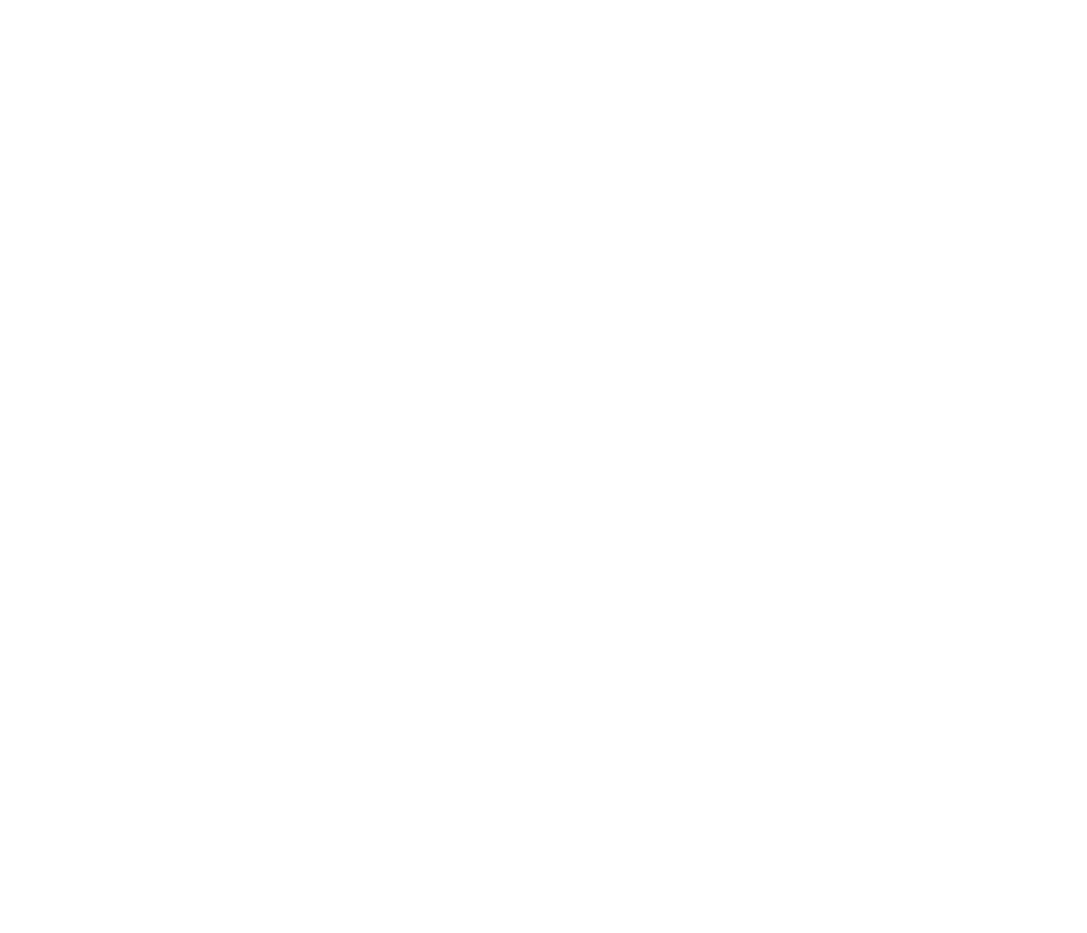
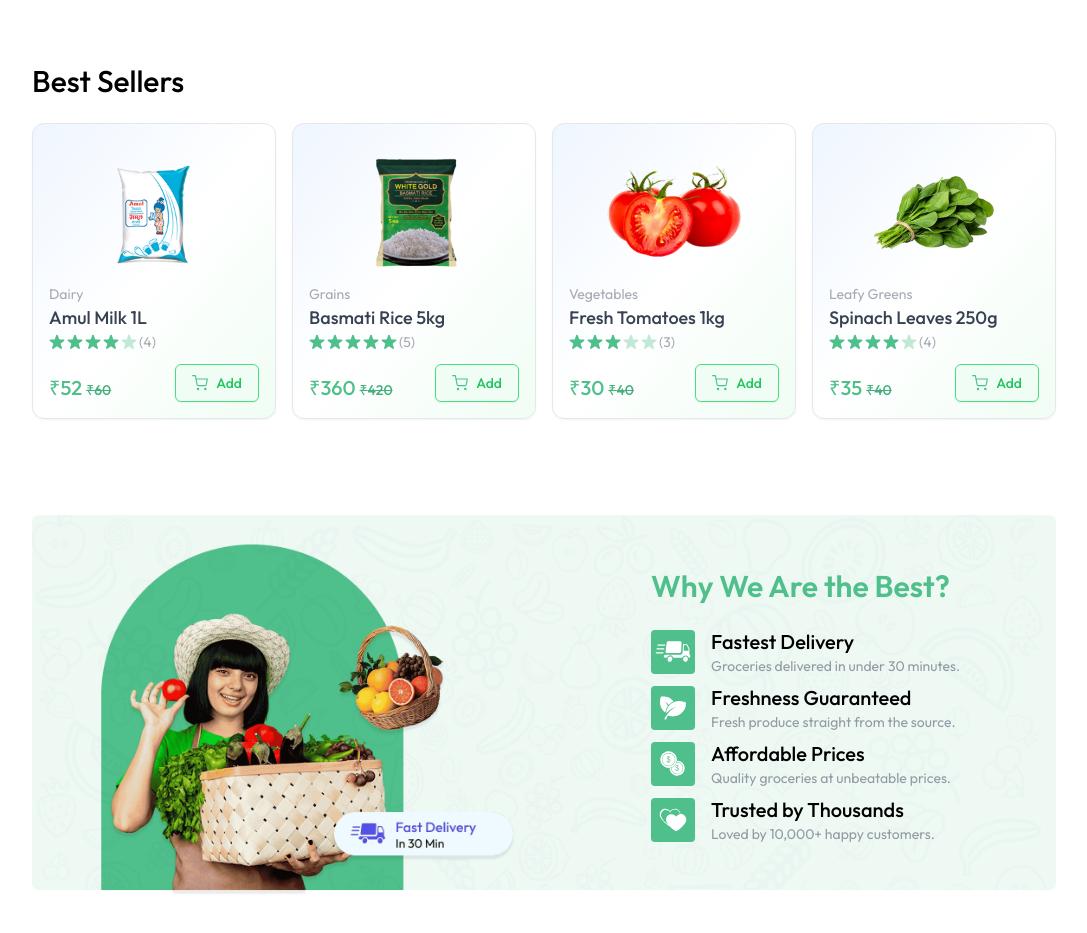
Before and after one commit to meetmodi45/hitman.grocery, a React (Vite) app in the folder client/: page / in a window 1280 px wide. Shown: the part 1005-1938 px from the top of the page, without its empty margins (96-1183 px from the left). Before the commit the page ends 1068 px from the top, so only its background shows below. Built offline with nearby package versions, Linux system fonts and the light colour scheme.

Commit message:
best sellers and bottom banner done

```diff
--- a/client/src/App.jsx
+++ b/client/src/App.jsx
@@ -3,6 +3,7 @@
 import MainBanner from "./components/mainbanner";
 import { Route, Routes, useLocation } from "react-router-dom";
 import Home from "./pages/Home";
+import { Toaster } from "react-hot-toast";
 
 const App = () => {
   const isSellerPath = useLocation().pathname.includes("seller");
@@ -15,6 +16,7 @@
         <Routes>
           <Route path="/" element={<Home />}></Route>
         </Routes>
+        <Toaster position="top-center" reverseOrder={false} />
       </div>
     </div>
   );
--- a/client/src/assets/assets.js
+++ b/client/src/assets/assets.js
@@ -142,6 +142,41 @@
     path: "Grains",
     image: grain_image,
     bgColor: "#F1E3F9",
+  },
+];
+
+export const bestSellers = [
+  {
+    name: "Amul Milk 1L",
+    category: "Dairy",
+    price: 60,
+    offerPrice: 52,
+    rating: 4,
+    image: amul_milk_image,
+  },
+  {
+    name: "Basmati Rice 5kg",
+    category: "Grains",
+    price: 420,
+    offerPrice: 360,
+    rating: 5,
+    image: basmati_rice_image,
+  },
+  {
+    name: "Fresh Tomatoes 1kg",
+    category: "Vegetables",
+    price: 40,
+    offerPrice: 30,
+    rating: 3,
+    image: tomato_image,
+  },
+  {
+    name: "Spinach Leaves 250g",
+    category: "Leafy Greens",
+    price: 40,
+    offerPrice: 35,
+    rating: 4,
+    image: spinach_image_1,
   },
 ];
 
--- /dev/null
+++ b/client/src/components/BestSellers.jsx
@@ -0,0 +1,118 @@
+import React from "react";
+import { bestSellers } from "../assets/assets";
+import { assets } from "../assets/assets";
+import toast from "react-hot-toast";
+
+const BestSellers = () => {
+  const [counts, setCounts] = React.useState({});
+
+  const handleAdd = (index) => {
+    setCounts((prev) => ({ ...prev, [index]: 1 }));
+    toast.success("Added to Cart");
+  };
+
+  const handleChange = (index, delta) => {
+    setCounts((prev) => {
+      const newCount = Math.max((prev[index] || 0) + delta, 0);
+      const action = delta > 0 ? "Added" : "Removed";
+      if (newCount === 0 && delta < 0) {
+        toast("Removed from Cart", {
+          icon: "❌",
+        });
+      } else if (delta !== 0) {
+        toast(`${action} to Cart`);
+      }
+      return { ...prev, [index]: newCount };
+    });
+  };
+
+  return (
+    <div className="mt-16 mb-16">
+      <p className="text-2xl md:text-3xl font-medium mb-6">Best Sellers</p>
+      <div className="grid grid-cols-1 sm:grid-cols-2 md:grid-cols-3 lg:grid-cols-4 gap-4">
+        {bestSellers.map((product, index) => {
+          const count = counts[index] || 0;
+          return (
+            <div
+              key={index}
+              className="bg-gradient-to-br from-blue-50 via-white to-green-50 border border-gray-200 rounded-xl p-4 w-full max-w-[220px] sm:max-w-[240px] lg:max-w-[260px] shadow-sm hover:shadow-md transition"
+            >
+              <div className="group cursor-pointer flex items-center justify-center px-2">
+                <img
+                  className="group-hover:scale-105 transition max-w-26 md:max-w-36"
+                  src={product.image}
+                  alt={product.name}
+                />
+              </div>
+              <div className="text-gray-500/60 text-sm">
+                <p>{product.category}</p>
+                <p className="text-gray-700 font-medium text-lg truncate w-full">
+                  {product.name}
+                </p>
+                <div className="flex items-center gap-0.5">
+                  {Array(5)
+                    .fill("")
+                    .map((_, i) => (
+                      <img
+                        key={i}
+                        src={
+                          i < product.rating
+                            ? assets.star_icon
+                            : assets.star_dull_icon
+                        }
+                        alt="star"
+                        className="w-4 h-4"
+                      />
+                    ))}
+
+                  <p>({product.rating})</p>
+                </div>
+                <div className="flex items-end justify-between mt-3">
+                  <p className="md:text-xl text-base font-medium text-primary">
+                    ₹{product.offerPrice}{" "}
+                    <span className="text-primary-dull md:text-sm text-xs line-through">
+                      ₹{product.price}
+                    </span>
+                  </p>
+                  <div className="text-primary">
+                    {count === 0 ? (
+                      <button
+                        onClick={() => handleAdd(index)}
+                        className="flex items-center justify-center gap-2 px-4 py-2 border border-green-400 text-green-500 bg-green-50 rounded-md shadow-sm hover:bg-green-200 transition duration-200"
+                      >
+                        <img
+                          src={assets.cart_icon}
+                          alt="cart"
+                          className="w-4 h-4"
+                        />
+                        <span className="font-medium">Add</span>
+                      </button>
+                    ) : (
+                      <div className="flex items-center justify-center gap-3 px-4 py-2 h-[40px] border border-green-400 text-green-500 bg-green-100 rounded-md shadow-sm transition duration-200">
+                        <button
+                          onClick={() => handleChange(index, -1)}
+                          className="text-base font-medium hover:text-green-600"
+                        >
+                          −
+                        </button>
+                        <span className="text-base font-medium">{count}</span>
+                        <button
+                          onClick={() => handleChange(index, 1)}
+                          className="text-base font-medium hover:text-green-600"
+                        >
+                          +
+                        </button>
+                      </div>
+                    )}
+                  </div>
+                </div>
+              </div>
+            </div>
+          );
+        })}
+      </div>
+    </div>
+  );
+};
+
+export default BestSellers;
--- /dev/null
+++ b/client/src/components/BottomBanner.jsx
@@ -0,0 +1,50 @@
+import React from "react";
+import { assets } from "../assets/assets";
+import { features } from "../assets/assets";
+
+const BottomBanner = () => {
+  return (
+    <div className="relative mt-24 mb-16">
+      {/* Background Images */}
+      <img
+        src={assets.bottom_banner_image}
+        alt="banner"
+        className="w-full hidden md:block"
+      />
+      <img
+        src={assets.bottom_banner_image_sm}
+        alt="banner"
+        className="w-full md:hidden"
+      />
+
+      {/* Content Overlay */}
+      <div className="absolute inset-0 flex flex-col items-center md:items-end md:justify-center pt-16 md:pt-0 md:pr-24">
+        <div>
+          <h1 className="text-2xl md:text-3xl font-semibold text-primary mb-6">
+            Why We Are the Best?
+          </h1>
+
+          {features.map((feature, index) => (
+            <div key={index} className="flex items-center gap-4 mt-2">
+              <img
+                src={feature.icon}
+                alt={feature.title}
+                className="md:w-11 w-9"
+              />
+              <div>
+                <h3 className="text-lg md:text-xl font-medium">
+                  {feature.title}
+                </h3>
+                <p className="text-gray-500/70 text-xs md:text-sm">
+                  {feature.description}
+                </p>
+              </div>
+            </div>
+          ))}
+        </div>
+      </div>
+    </div>
+  );
+};
+
+export default BottomBanner;
--- a/client/src/pages/Home.jsx
+++ b/client/src/pages/Home.jsx
@@ -1,12 +1,16 @@
 import React from "react";
 import MainBanner from "../components/mainbanner";
 import Categories from "../components/categories";
+import BestSellers from "../components/BestSellers";
+import BottomBanner from "../components/Bottombanner";
 
 const Home = () => {
   return (
     <div className="mt-10">
       <MainBanner />
       <Categories />
+      <BestSellers />
+      <BottomBanner />
     </div>
   );
 };
```
